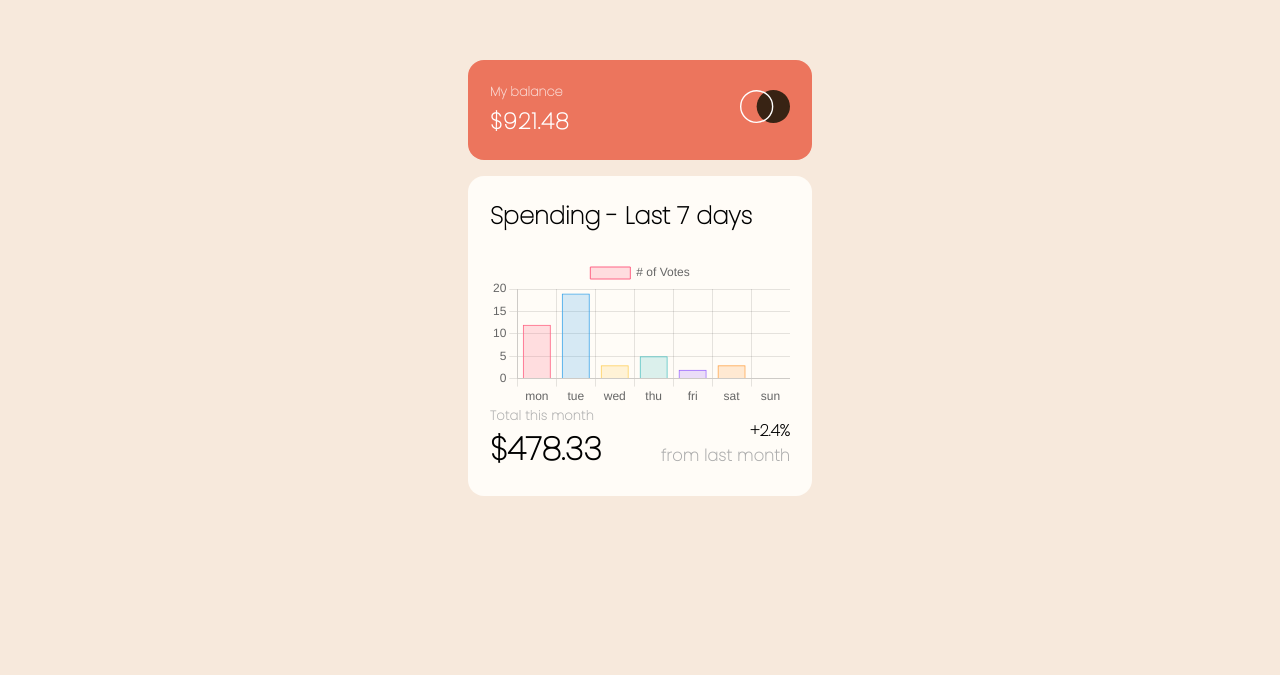
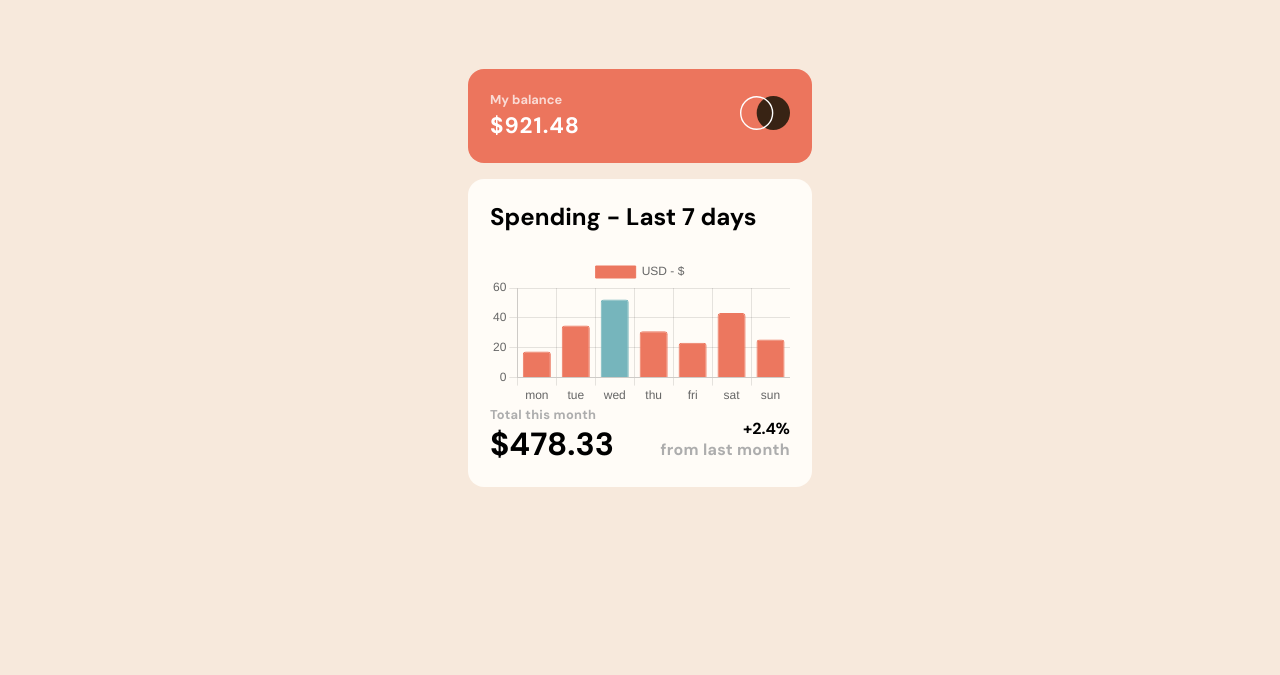
Before and after one commit to DennohKim/fm-challenge002, a plain HTML site: page index.html in a window 1280 px wide. Shown: the part 122-797 px from the top of the page. Drawn offline with nearby package versions, Linux system fonts and the light colour scheme.

Commit message:
style: style chart

```diff
--- a/index.html
+++ b/index.html
@@ -67,25 +67,28 @@
           labels: ["mon", "tue", "wed", "thu", "fri", "sat", "sun"],
           datasets: [
             {
-              label: "# of Votes",
-              data: [12, 19, 3, 5, 2, 3],
+              label: "USD - $",
+              data: [17.45, 34.91, 52.36, 31.07, 23.39, 43.28, 25.48 ],
               backgroundColor: [
-                "rgba(255, 99, 132, 0.2)",
-                "rgba(54, 162, 235, 0.2)",
-                "rgba(255, 206, 86, 0.2)",
-                "rgba(75, 192, 192, 0.2)",
-                "rgba(153, 102, 255, 0.2)",
-                "rgba(255, 159, 64, 0.2)",
+                "hsl(10, 79%, 65%)",
+                "hsl(10, 79%, 65%)",
+                "hsl(186, 34%, 60%)",
+                "hsl(10, 79%, 65%)",
+                "hsl(10, 79%, 65%)",
+                "hsl(10, 79%, 65%)",
+                "hsl(10, 79%, 65%)",
               ],
               borderColor: [
-                "rgba(255, 99, 132, 1)",
-                "rgba(54, 162, 235, 1)",
-                "rgba(255, 206, 86, 1)",
-                "rgba(75, 192, 192, 1)",
-                "rgba(153, 102, 255, 1)",
-                "rgba(255, 159, 64, 1)",
+                "hsl(10, 79%, 65%)",
+                "hsl(10, 79%, 65%)",
+                "hsl(186, 34%, 60%)",
+                "hsl(10, 79%, 65%)",
+                "hsl(10, 79%, 65%)",
+                "hsl(10, 79%, 65%)",
+                "hsl(10, 79%, 65%)",
               ],
               borderWidth: 1,
+              borderRadius: 3,
             },
           ],
         },
--- a/style.css
+++ b/style.css
@@ -1,9 +1,11 @@
+@import url('https://fonts.googleapis.com/css2?family=DM+Sans:wght@400;700&display=swap');
+
 * {
   margin: 0;
   padding: 0;
   -webkit-box-sizing: border-box;
   box-sizing: border-box;
-  font-family: "Poppins", sans-serif;
+  font-family: 'DM Sans', sans-serif;
   font-weight: 900;
 }
 
```
